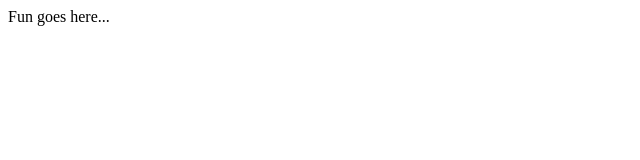
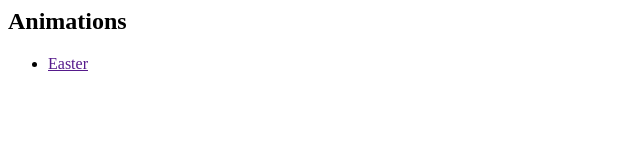
Before and after one commit to GaryChamberlain/animations.mass.info, a plain HTML site: page index.html in a window 1280 px wide. Shown: the whole page, without its empty margins (0-640 px from the left). Drawn offline with Linux system fonts and the light colour scheme.

Commit message:
Update index.html

```diff
--- a/index.html
+++ b/index.html
@@ -1 +1,5 @@
-Fun goes here...
+
+<h2>Animations</h2>
+<ul>
+<li><a href="">Easter</a></li>
+</ul>
```
